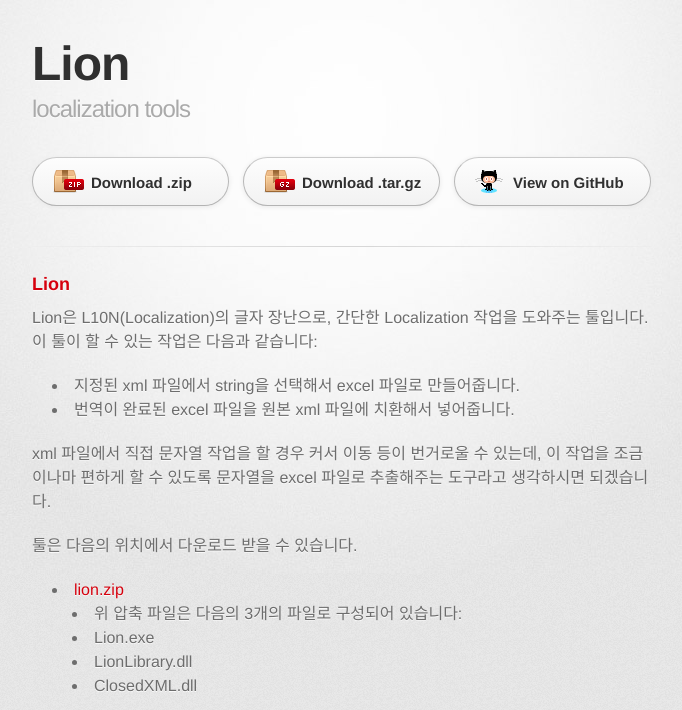
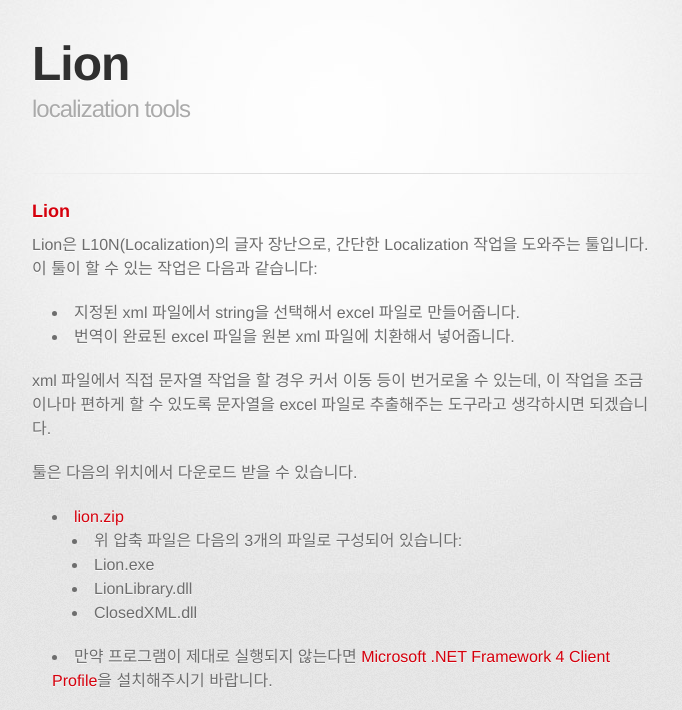
Before and after one commit to lacti/lion, a plain HTML site: page index.html in a window 1280 px wide. Shown: the top 710 px of the page, without its empty margins (298-980 px from the left). Drawn offline with Linux system fonts and the light colour scheme; a web font is replaced by a local one.

Commit message:
delete upper links

```diff
--- a/index.html
+++ b/index.html
@@ -21,13 +21,6 @@
           <h1>Lion</h1>
           <h2>localization tools</h2>
         </header>
-
-        <section id="downloads" class="clearfix">
-          <a href="https://github.com/lacti/lion/zipball/master" id="download-zip" class="button"><span>Download .zip</span></a>
-          <a href="https://github.com/lacti/lion/tarball/master" id="download-tar-gz" class="button"><span>Download .tar.gz</span></a>
-          <a href="https://github.com/lacti/lion" id="view-on-github" class="button"><span>View on GitHub</span></a>
-        </section>
-
         <hr>
 
         <section id="main_content">
```
